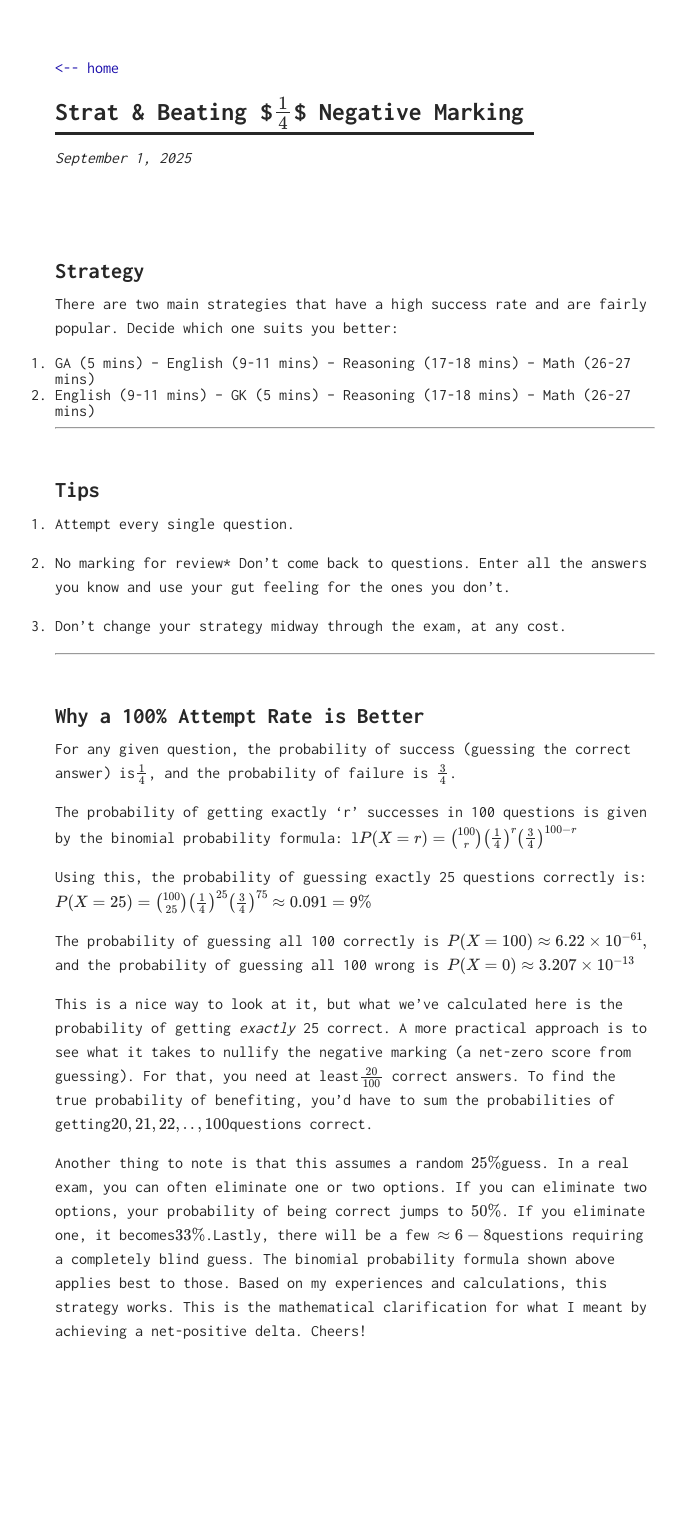
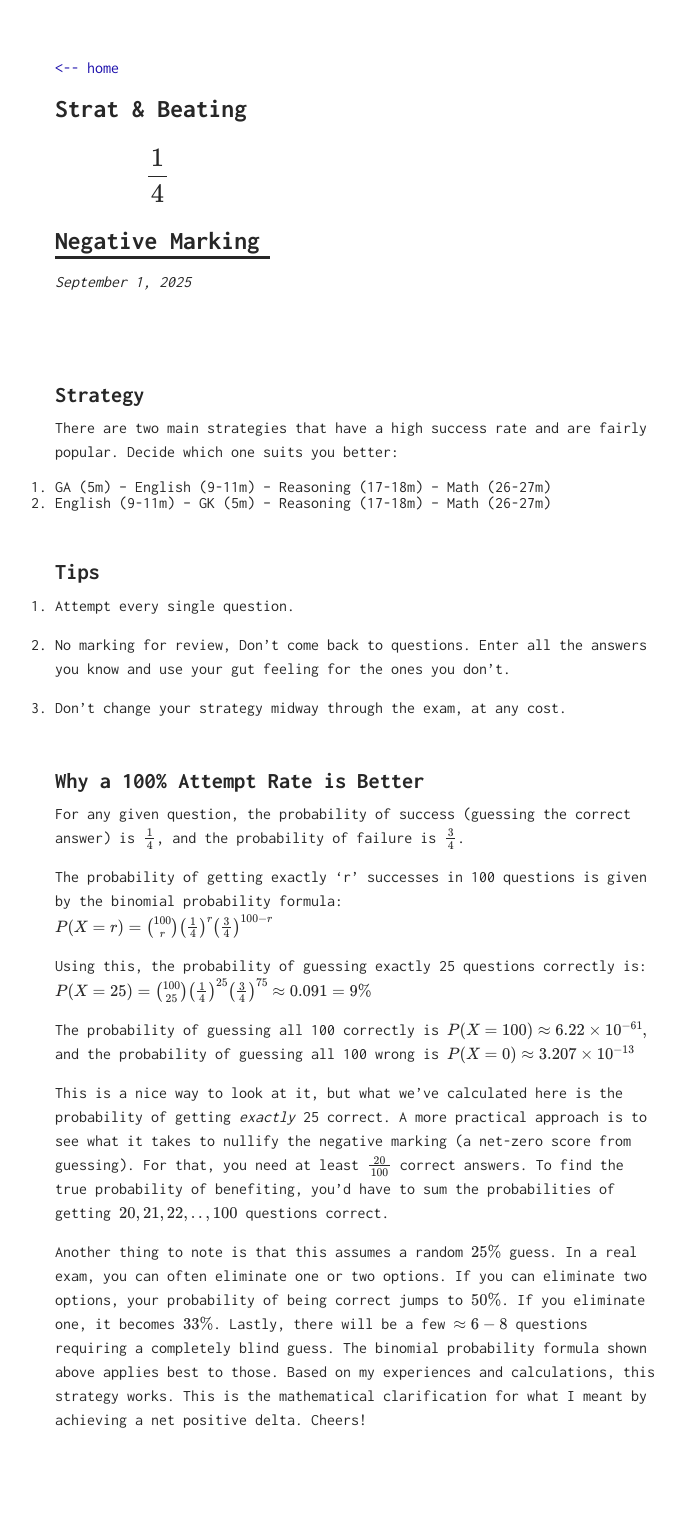
Before and after one commit to l19ux/l19ux.github.io, a Jekyll site: the page built from _posts/2025-09-01-maths-behind-one-fourth-negative-marking.md, in a window 1280 px wide. Shown: the whole page, without its empty margins (285-971 px from the left). Built offline with Jekyll 4.4.1, drawn with Linux system fonts in a browser that asks for light colours; before the commit the page ends 1448 px from its top, so only the background shows below that.

Commit message:
Update 2025-09-01-maths-behind-one-fourth-negative-marking.md

```diff
--- a/_posts/2025-09-01-maths-behind-one-fourth-negative-marking.md
+++ b/_posts/2025-09-01-maths-behind-one-fourth-negative-marking.md
@@ -1,33 +1,33 @@
 ---
 layout: post
-title: Strat & Beating $\(\frac{1}{4}\)$ Negative Marking
+title: Strat & Beating $$\frac{1}{4}$$ Negative Marking
 ---
 
 # Strategy
 
 There are two main strategies that have a high success rate and are fairly popular. Decide which one suits you better:
 
-1.  <small>GA (5 mins) – English (9-11 mins) – Reasoning (17-18 mins) – Math (26-27 mins)</small>
-2.  <small>English (9-11 mins) – GK (5 mins) – Reasoning (17-18 mins) – Math (26-27 mins)</small>
+1.  <small>GA (5m) – English (9-11m) – Reasoning (17-18m) – Math (26-27m)</small>
+2.  <small>English (9-11m) – GK (5m) – Reasoning (17-18m) – Math (26-27m)</small>
 
----
+
 
 # Tips
 
 1.  Attempt every single question.
 
-2.  No marking for review* Don't come back to questions. Enter all the answers you know and use your gut feeling for the ones you don't.
+2.  No marking for review, Don't come back to questions. Enter all the answers you know and use your gut feeling for the ones you don't.
 
 3.  Don't change your strategy midway through the exam, at any cost.
 
----
+
 
 # Why a 100% Attempt Rate is Better
 
-For any given question, the probability of success (guessing the correct answer) is<small>$$\frac{1}{4}$$</small>, and the probability of failure is<small> $$\frac{3}{4}$$</small>.
+For any given question, the probability of success (guessing the correct answer) is <small>$$\frac{1}{4}$$</small>, and the probability of failure is<small> $$\frac{3}{4}$$</small>.
 
 The probability of getting exactly 'r' successes in 100 questions is given by the binomial probability formula:
-<small>l$$P(X=r) = \binom{100}{r} \left(\frac{1}{4}\right)^r \left(\frac{3}{4}\right)^{100-r}$$</small>
+<small>$$P(X=r) = \binom{100}{r} \left(\frac{1}{4}\right)^r \left(\frac{3}{4}\right)^{100-r}$$</small>
 
 Using this, the probability of guessing exactly 25 questions correctly is:
 <small>$$P(X=25) = \binom{100}{25} \left(\frac{1}{4}\right)^{25} \left(\frac{3}{4}\right)^{75} \approx 0.091 = 9\%$$</small>
@@ -37,6 +37,6 @@ The probability of guessing all 100 correctly is
  and the probability of guessing all 100 wrong is
 <small>$$P(X=0) \approx 3.207 \times 10^{-13}$$</small>
 
-This is a nice way to look at it, but what we've calculated here is the probability of getting *exactly* 25 correct. A more practical approach is to see what it takes to nullify the negative marking (a net-zero score from guessing). For that, you need at least<small>$$\frac{20}{100}$$</small> correct answers. To find the true probability of benefiting, you'd have to sum the probabilities of getting<small>$$20, 21, 22,..,100$$</small>questions correct.
+This is a nice way to look at it, but what we've calculated here is the probability of getting *exactly* 25 correct. A more practical approach is to see what it takes to nullify the negative marking (a net-zero score from guessing). For that, you need at least <small>$$\frac{20}{100}$$</small> correct answers. To find the true probability of benefiting, you'd have to sum the probabilities of getting <small>$$20, 21, 22,..,100$$</small> questions correct.
 
-Another thing to note is that this assumes a random<small> $$25\%$$</small>guess. In a real exam, you can often eliminate one or two options. If you can eliminate two options, your probability of being correct jumps to <small>$$50\%$$</small>. If you eliminate one, it becomes<small>$$33\%$$.</small>Lastly, there will be a few <small>$$\approx 6-8$$</small>questions requiring a completely blind guess. The binomial probability formula shown above applies best to those. Based on my experiences and calculations, this strategy works. This is the mathematical clarification for what I meant by achieving a net-positive delta. Cheers!
+Another thing to note is that this assumes a random<small> $$25\%$$</small> guess. In a real exam, you can often eliminate one or two options. If you can eliminate two options, your probability of being correct jumps to <small>$$50\%$$</small>. If you eliminate one, it becomes <small>$$33\%$$.</small> Lastly, there will be a few <small>$$\approx 6-8$$</small> questions requiring a completely blind guess. The binomial probability formula shown above applies best to those. Based on my experiences and calculations, this strategy works. This is the mathematical clarification for what I meant by achieving a net positive delta. Cheers!
```
